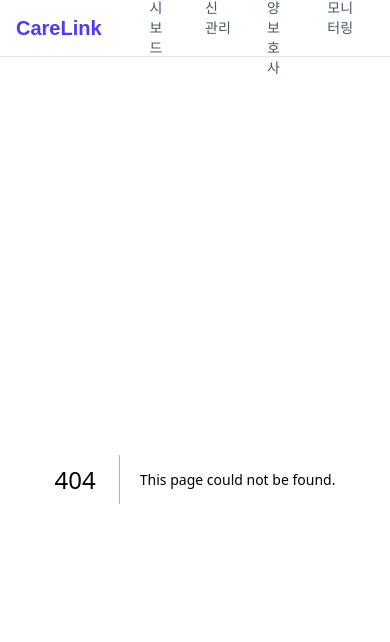
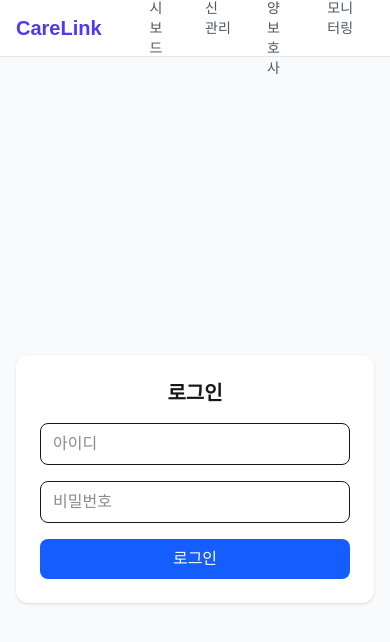
Before and after one commit to PrakSuHun/rkrkghgh_care, a Next.js app in the folder app/: page /login in a window 390 px wide. Before the commit this address had no page. Shown: the top 642 px of the page. Built offline with nearby package versions, Linux system fonts and the light colour scheme.

Commit message:
Switch auth to cookie-based login (mobile-friendly, 30-day auto-login)

```diff
--- /dev/null
+++ b/app/app/api/login/route.ts
@@ -0,0 +1,31 @@
+import { NextResponse } from "next/server";
+
+const APP_USER = process.env.APP_USER || "admin";
+const APP_PASSWORD = process.env.APP_PASSWORD;
+const SESSION_SECRET = process.env.SESSION_SECRET || APP_PASSWORD || "";
+const MAX_AGE = 60 * 60 * 24 * 30; // 30일
+
+export async function POST(req: Request) {
+  if (!APP_PASSWORD) {
+    return NextResponse.json({ error: "server not configured" }, { status: 500 });
+  }
+  const { user, pass } = await req.json();
+  if (user !== APP_USER || pass !== APP_PASSWORD) {
+    return NextResponse.json({ error: "invalid credentials" }, { status: 401 });
+  }
+  const res = NextResponse.json({ ok: true });
+  res.cookies.set("care_session", SESSION_SECRET, {
+    httpOnly: true,
+    secure: process.env.NODE_ENV === "production",
+    sameSite: "lax",
+    path: "/",
+    maxAge: MAX_AGE,
+  });
+  return res;
+}
+
+export async function DELETE() {
+  const res = NextResponse.json({ ok: true });
+  res.cookies.delete("care_session");
+  return res;
+}
--- /dev/null
+++ b/app/app/login/page.tsx
@@ -0,0 +1,66 @@
+"use client";
+
+import { useState } from "react";
+import { useRouter, useSearchParams } from "next/navigation";
+
+export default function LoginPage() {
+  const router = useRouter();
+  const params = useSearchParams();
+  const next = params.get("next") || "/";
+  const [user, setUser] = useState("");
+  const [pass, setPass] = useState("");
+  const [err, setErr] = useState("");
+  const [loading, setLoading] = useState(false);
+
+  async function submit(e: React.FormEvent) {
+    e.preventDefault();
+    setErr("");
+    setLoading(true);
+    const res = await fetch("/api/login", {
+      method: "POST",
+      headers: { "Content-Type": "application/json" },
+      body: JSON.stringify({ user, pass }),
+    });
+    setLoading(false);
+    if (res.ok) router.replace(next);
+    else setErr("아이디 또는 비밀번호가 올바르지 않습니다.");
+  }
+
+  return (
+    <div className="min-h-screen flex items-center justify-center bg-gray-50 px-4">
+      <form
+        onSubmit={submit}
+        className="w-full max-w-sm bg-white rounded-xl shadow p-6 space-y-4"
+      >
+        <h1 className="text-xl font-semibold text-center">로그인</h1>
+        <input
+          type="text"
+          inputMode="text"
+          autoComplete="username"
+          placeholder="아이디"
+          value={user}
+          onChange={(e) => setUser(e.target.value)}
+          className="w-full border rounded-lg px-3 py-2"
+          required
+        />
+        <input
+          type="password"
+          autoComplete="current-password"
+          placeholder="비밀번호"
+          value={pass}
+          onChange={(e) => setPass(e.target.value)}
+          className="w-full border rounded-lg px-3 py-2"
+          required
+        />
+        {err && <p className="text-sm text-red-600">{err}</p>}
+        <button
+          type="submit"
+          disabled={loading}
+          className="w-full bg-blue-600 text-white rounded-lg py-2 disabled:opacity-50"
+        >
+          {loading ? "로그인 중..." : "로그인"}
+        </button>
+      </form>
+    </div>
+  );
+}
--- a/app/middleware.ts
+++ b/app/middleware.ts
@@ -1,28 +1,11 @@
 import { NextRequest, NextResponse } from "next/server";
 
-const APP_USER = process.env.APP_USER || "admin";
 const APP_PASSWORD = process.env.APP_PASSWORD;
+const SESSION_SECRET = process.env.SESSION_SECRET || APP_PASSWORD || "";
 const EXTENSION_SECRET = process.env.EXTENSION_SECRET;
 
-function unauthorized(basic = false) {
-  const headers = new Headers();
-  if (basic) headers.set("WWW-Authenticate", 'Basic realm="care", charset="UTF-8"');
-  return new NextResponse(JSON.stringify({ error: "unauthorized" }), {
-    status: 401,
-    headers,
-  });
-}
-
-function decodeBasic(header: string | null): { user: string; pass: string } | null {
-  if (!header?.startsWith("Basic ")) return null;
-  try {
-    const decoded = atob(header.slice(6));
-    const idx = decoded.indexOf(":");
-    if (idx < 0) return null;
-    return { user: decoded.slice(0, idx), pass: decoded.slice(idx + 1) };
-  } catch {
-    return null;
-  }
+function json(status: number, body: unknown) {
+  return NextResponse.json(body, { status });
 }
 
 export function middleware(req: NextRequest) {
@@ -31,18 +14,30 @@ export function middleware(req: NextRequest) {
   // 크롬 확장 전용
   if (pathname.startsWith("/api/tags")) {
     if (req.method === "OPTIONS") return NextResponse.next();
-    if (!EXTENSION_SECRET) return unauthorized();
+    if (!EXTENSION_SECRET) return json(401, { error: "unauthorized" });
     const sent = req.headers.get("x-extension-secret");
-    if (sent !== EXTENSION_SECRET) return unauthorized();
+    if (sent !== EXTENSION_SECRET) return json(401, { error: "unauthorized" });
     return NextResponse.next();
   }
 
-  // 그 외 전부 HTTP Basic 인증
-  if (!APP_PASSWORD) return unauthorized(true);
-  const creds = decodeBasic(req.headers.get("authorization"));
-  if (!creds || creds.user !== APP_USER || creds.pass !== APP_PASSWORD) {
-    return unauthorized(true);
+  // 로그인 엔드포인트는 통과
+  if (pathname === "/api/login" || pathname === "/login") {
+    return NextResponse.next();
   }
+
+  // 세션 쿠키 검사
+  const session = req.cookies.get("care_session")?.value;
+  const ok = SESSION_SECRET && session === SESSION_SECRET;
+
+  if (!ok) {
+    if (pathname.startsWith("/api/")) return json(401, { error: "unauthorized" });
+    // 페이지는 /login으로 리다이렉트
+    const url = req.nextUrl.clone();
+    url.pathname = "/login";
+    url.searchParams.set("next", pathname + req.nextUrl.search);
+    return NextResponse.redirect(url);
+  }
+
   return NextResponse.next();
 }
 
```
